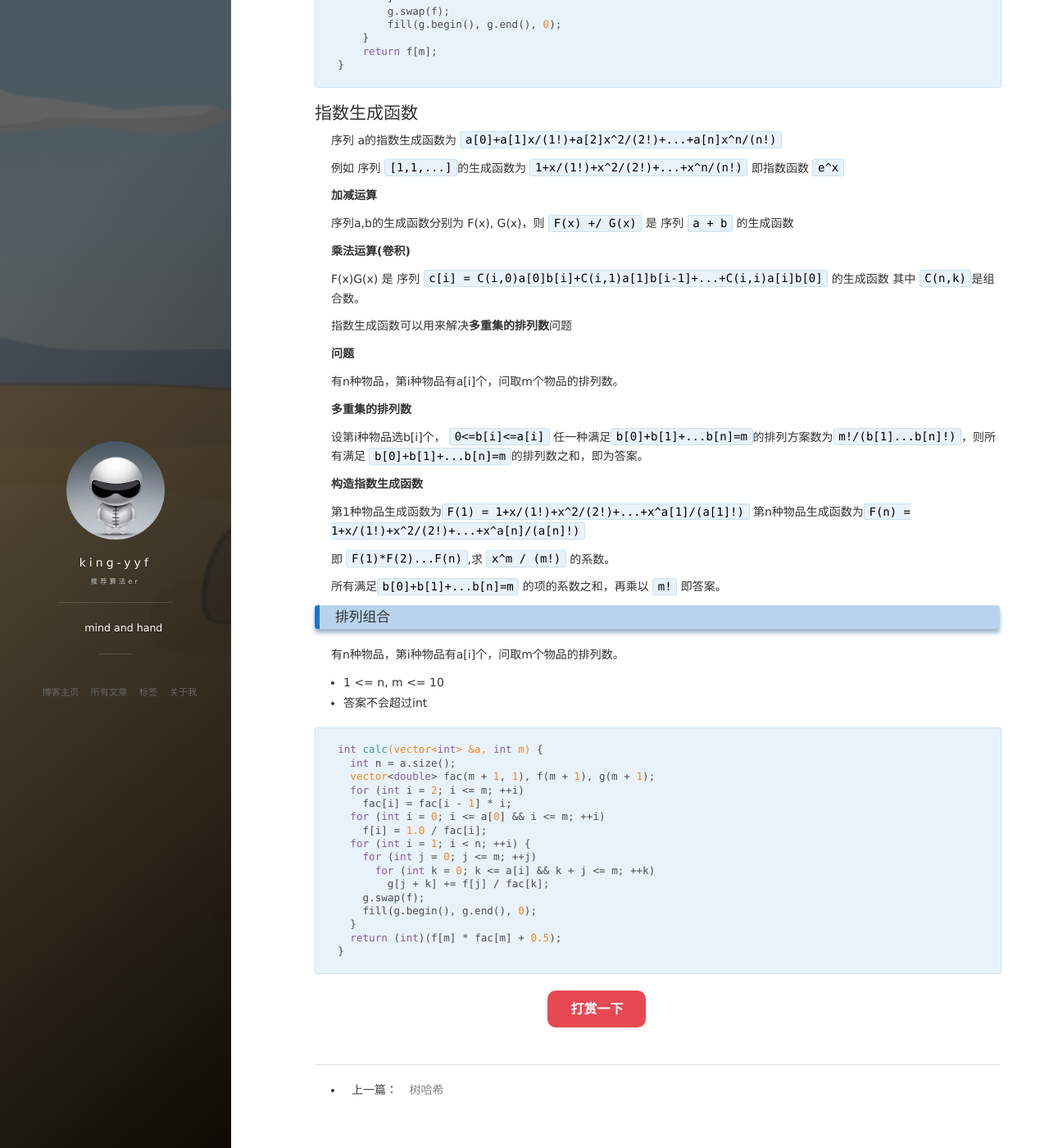
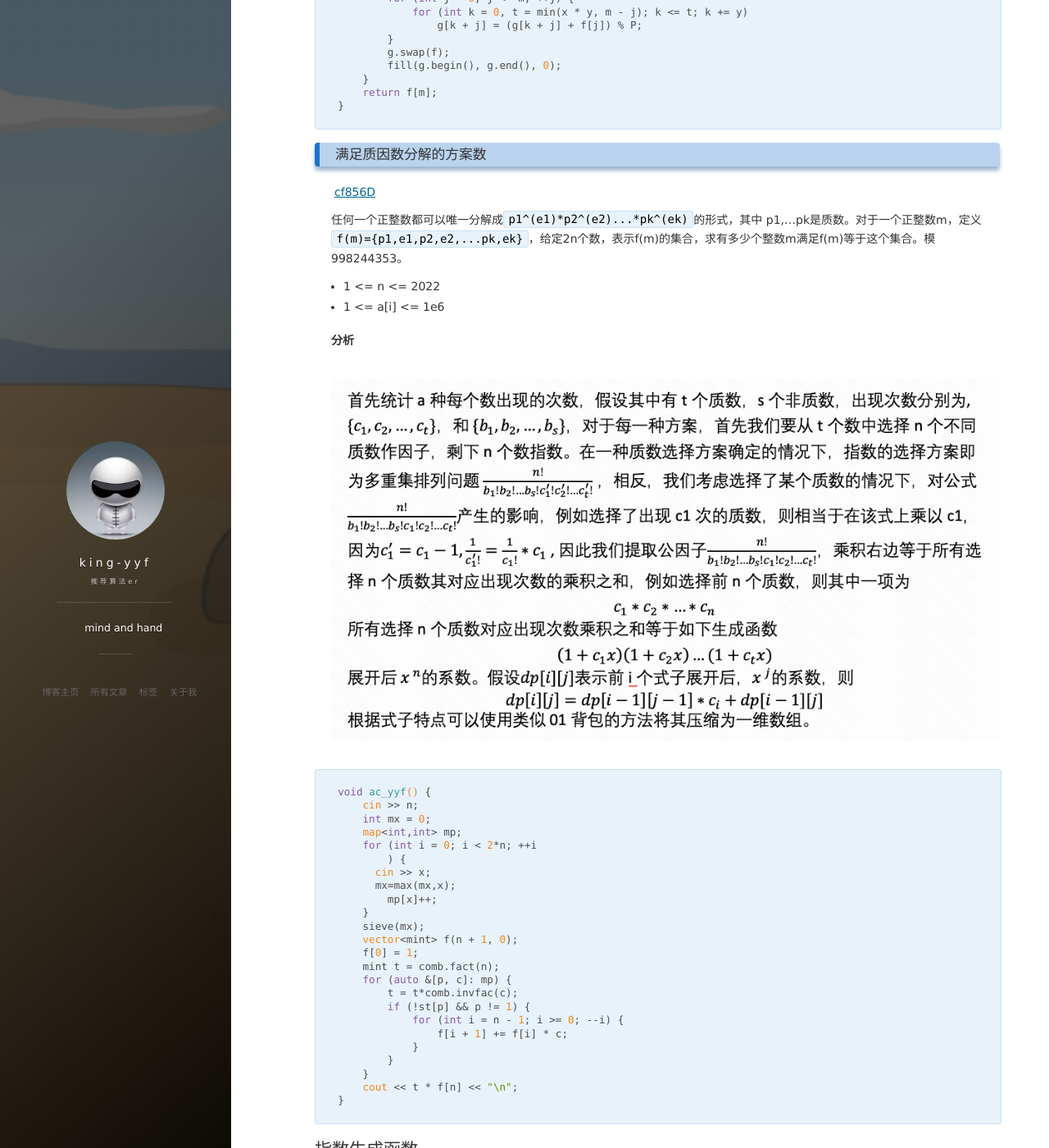
Before and after one commit to king-yyf/king-yyf.github.io, a Jekyll site: the page built from _posts/2023-03-05-genfun.md, in a window 1280 px wide and 1400 px high, scrolled down 2022 px. Shown: the whole window at 82% size. Built offline with Jekyll 4.4.1, drawn with Linux system fonts in a browser that asks for light colours; nearby versions of some CDN libraries; comment, search, counter and statistics services are not loaded; some of the changed text lies outside the part shown.

Commit message:
add genfun

````diff
--- a/_posts/2023-03-05-genfun.md
+++ b/_posts/2023-03-05-genfun.md
@@ -15,8 +15,10 @@ Index
 - [普通生成函数](#普通生成函数)
   - [购买水果方案数](#购买水果方案数)
   - [获得分数的方法数](#获得分数的方法数)
+  - [满足质因数分解的方案数](#满足质因数分解的方案数)
 - [指数生成函数](#指数生成函数)
   - [排列组合](#排列组合)
+  - [常见生成函数](#常见生成函数)
 
 
 <!-- /TOC -->
@@ -128,6 +130,48 @@ int waysToReachTarget(int m, vector<vector<int>>& a) {
 }
 ```
 
+### 满足质因数分解的方案数
+
+[cf856D](https://codeforces.com/contest/1794/problem/D)
+
+任何一个正整数都可以唯一分解成`p1^(e1)*p2^(e2)...*pk^(ek)`的形式，其中 p1,...pk是质数。对于一个正整数m，定义
+`f(m)={p1,e1,p2,e2,...pk,ek}`，给定2n个数，表示f(m)的集合，求有多少个整数m满足f(m)等于这个集合。模998244353。
+
++ 1 <= n <= 2022
++ 1 <= a[i] <= 1e6
+
+**分析**
+
+<br />
+![](/images/posts/leetcode/gen_fun_2.png)
+<br />
+
+```c++
+void ac_yyf() {
+    cin >> n;
+    int mx = 0;
+    map<int,int> mp;
+    for (int i = 0; i < 2*n; ++i
+        ) {
+      cin >> x;
+      mx=max(mx,x);
+        mp[x]++;
+    }
+    sieve(mx);
+    vector<mint> f(n + 1, 0);
+    f[0] = 1;
+    mint t = comb.fact(n);
+    for (auto &[p, c]: mp) {
+        t = t*comb.invfac(c);
+        if (!st[p] && p != 1) {
+            for (int i = n - 1; i >= 0; --i) {
+                f[i + 1] += f[i] * c;
+            }
+        }
+    }
+    cout << t * f[n] << "\n";
+}
+```
 
 ## 指数生成函数
 
@@ -193,3 +237,10 @@ int calc(vector<int> &a, int m) {
   return (int)(f[m] * fac[m] + 0.5);
 }
 ```
+
+### 常见生成函数
+
+
+<br />
+![](/images/posts/leetcode/gen_fun_1.png)
+<br />
````
Also changed, not shown: other parts of _posts/2023-03-05-genfun.md (+1 -1 lines), images/posts/leetcode/gen_fun_2.png (added), 1 other file.
